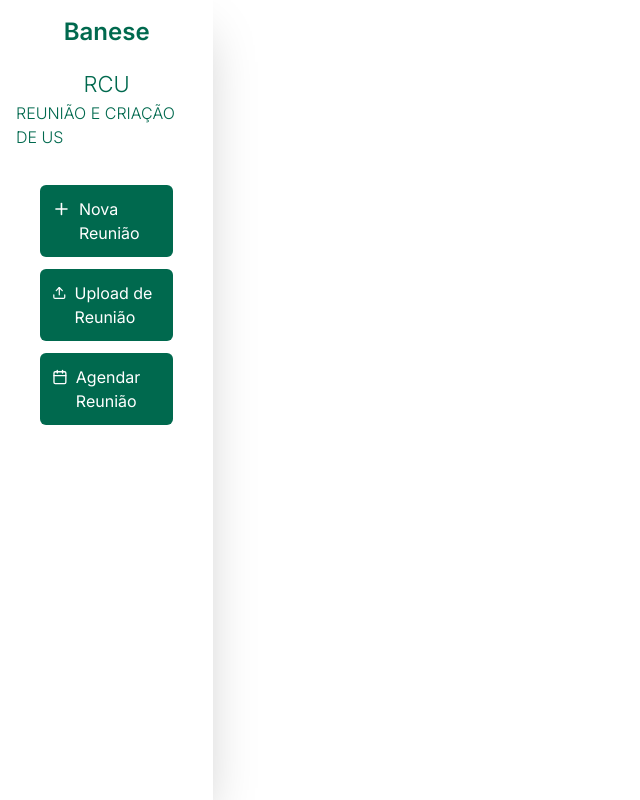
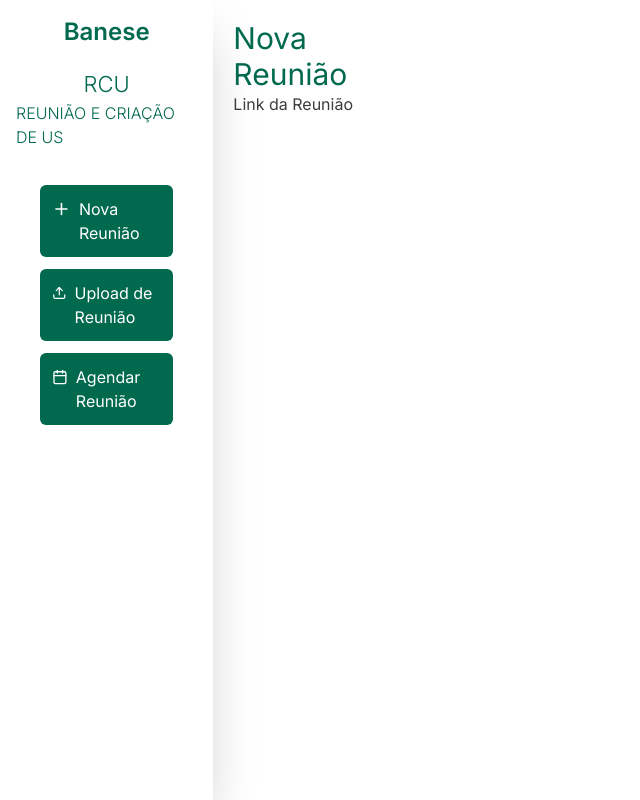
Before and after one commit to lhelheo/TestingLayout, a Next.js app: page /nova-reuniao in a window 1280 px wide. Shown: the top 800 px of the page, without its empty margins (0-640 px from the left). Built offline with nearby package versions, Linux system fonts and the light colour scheme.

Commit message:
correction

```diff
--- a/src/app/page.tsx
+++ b/src/app/page.tsx
@@ -11,7 +11,7 @@ export default function Home( {outletContent} : HomeProps) {
   const router = useRouter()
   return (
     <div className="grid grid-cols-6">
-      <div>
+      <div className="1">
         <div className="shadow-2xl h-screen p-4">
           <p className="flex justify-center text-[#00694e] font-semibold text-2xl">Banese</p>
           <div className="text-white font-light flex flex-col justify-center items-center pt-5">
@@ -56,11 +56,12 @@ export default function Home( {outletContent} : HomeProps) {
           </div>
         </div>
 
-        <div className="w-full overflow-x-hidden whitespace-no-wrap">
+
+
+      </div>
+      <div className="w-full overflow-x-hidden whitespace-no-wrap">
             {outletContent}
         </div>
-
-      </div>
     </div>
   );
 }
```
